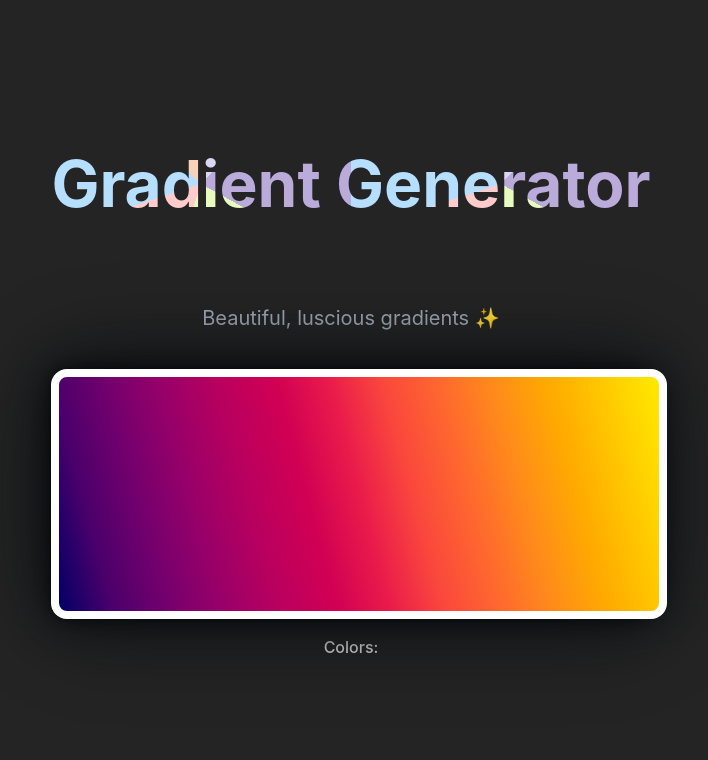
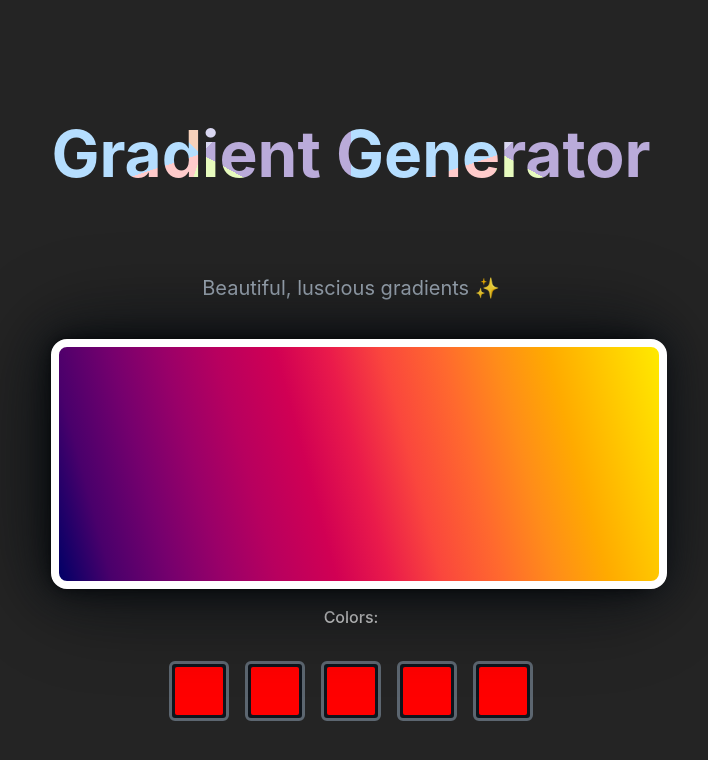
Before and after one commit to patryk-harasiuk/gradient-generator, a React (Vite) app: page / in a window 1280 px wide. Shown: the top 760 px of the page, without its empty margins (289-997 px from the left). Built offline with nearby package versions, Linux system fonts and the light colour scheme.

Commit message:
feat: add unfinished ColorPickerDialog component

```diff
--- a/src/App.tsx
+++ b/src/App.tsx
@@ -1,11 +1,10 @@
 import "./App.css";
 import { useState } from "react";
+import { range } from "./utils/range";
+import { ColorPickerButton } from "./components/ColorPickerButton";
 
 function App() {
-  const [colors, setColors] = useState([
-    "hsl(240deg 100% 20%)",
-    "hsl(55deg 100% 50%)",
-  ]);
+  const [colors, setColors] = useState(["#000066", "FFEA00"]);
 
   const colorStops = colors.join(", ");
   const backgroundImage = `linear-gradient(${colorStops})`;
@@ -26,7 +25,15 @@ function App() {
       <div className="colors-box">
         <span>Colors:</span>
 
-        <ul></ul>
+        <ul>
+          {range(1, 5).map((_, index) => {
+            return (
+              <li key={index}>
+                <ColorPickerButton />
+              </li>
+            );
+          })}
+        </ul>
       </div>
     </div>
   );
--- /dev/null
+++ b/src/components/ColorPickerButton/ColorPickerButton.module.css
@@ -0,0 +1,22 @@
+.button {
+  display: block;
+  cursor: pointer;
+  position: relative;
+  aspect-ratio: 1/1;
+  min-height: 60px;
+  border-radius: 6px;
+  border: 3px solid var(--border-color);
+  background: var(--color-background);
+}
+
+.colorBox {
+  --background: hsl(0deg 100% 50%);
+
+  position: absolute;
+  inset: 3px;
+
+  width: calc(100% - 6px);
+  height: calc(100% - 6px);
+  border-radius: 2px;
+  background: var(--background);
+}
--- /dev/null
+++ b/src/components/ColorPickerButton/index.tsx
@@ -0,0 +1,13 @@
+import { useState } from "react";
+
+import styles from "./ColorPickerButton.module.css";
+
+export const ColorPickerButton = () => {
+  const [color, setColor] = useState("#FF0000");
+
+  return (
+    <button className={styles.button} type="button">
+      <div className={styles.colorBox} />
+    </button>
+  );
+};
--- a/src/index.css
+++ b/src/index.css
@@ -52,6 +52,8 @@
   --color-gray-700: hsl(210deg, 14%, 66%);
   --color-gray-900: hsl(210deg, 25%, 88%);
   --color-gray-1000: hsl(210deg, 25%, 96%);
+
+  --border-color: hsl(210deg, 10%, 40%);
 }
 
 body {
@@ -60,6 +62,20 @@ body {
   place-items: center;
   min-height: 100vh;
   position: relative;
+}
+
+/* dialog.o-dialog::backdrop {
+  @apply fixed left-0 top-0 h-full w-full bg-black/20;
+} */
+
+dialog::backdrop {
+  position: fixed;
+  left: 0;
+  top: 0;
+  height: 100%;
+  width: 100%;
+  background: black;
+  opacity: 0.2;
 }
 
 .wrapper {
--- /dev/null
+++ b/src/utils/range.ts
@@ -0,0 +1,6 @@
+export const range = (start: number, stop: number, step: number = 1) => {
+  return Array.from(
+    { length: (stop - start) / step + 1 },
+    (_, i) => start + i * step
+  );
+};
```
Also changed, not shown: src/components/ColorPickerDialog/ColorPickerDialog.module.css (added, +22 -0 lines), src/components/ColorPickerDialog/ColorPickerDialog.tsx (added, +65 -0 lines), src/utils/hasAnimationsFinished.ts (added, +8 -0 lines).
